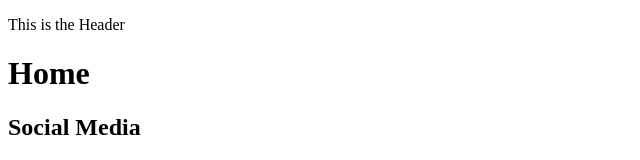
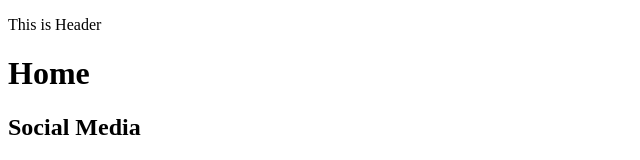
Before and after one commit to briansjkim/hon-media-blog, a Gatsby app: page / in a window 1280 px wide. Shown: the top 160 px of the page, without its empty margins (0-640 px from the left). Built offline with nearby package versions, Linux system fonts and the light colour scheme.

Commit message:
added more pages and working on header

```diff
--- a/src/components/Layout/Header.js
+++ b/src/components/Layout/Header.js
@@ -1,11 +1,12 @@
 import React from "react";
+// import { Link } from 'gatsby';
 
 // will hold a search feature, home feature (hon media home site), login/sign up?
 
 const Header = () => (
-    <div>
-        <p>This is the Header</p>
-    </div>
-)
+    <header>
+        <p>This is Header</p>
+    </header>
+);
 
 export default Header;
```
Also changed, not shown: src/pages/post.js (added, +7 -0 lines), src/pages/createPost.js (added).
